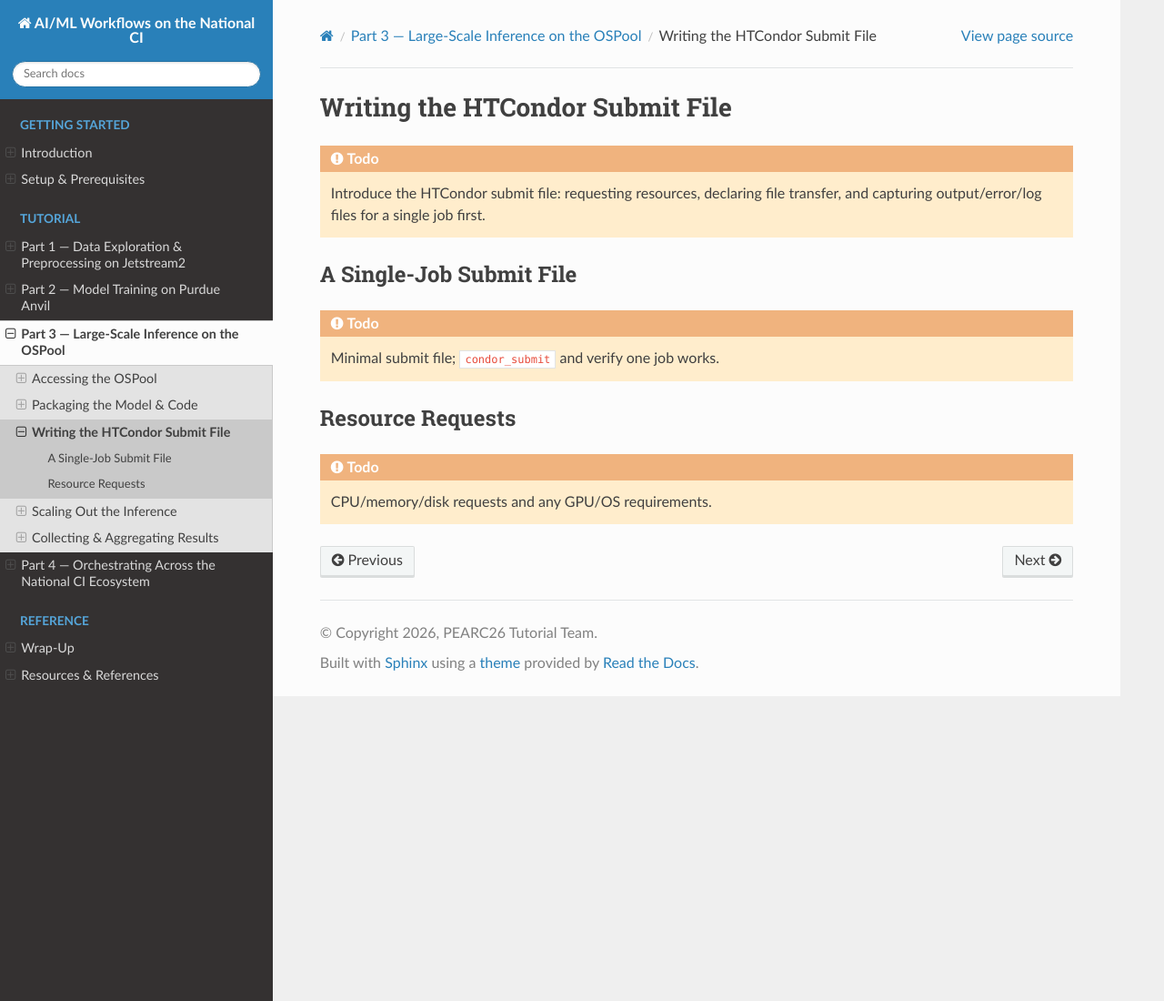
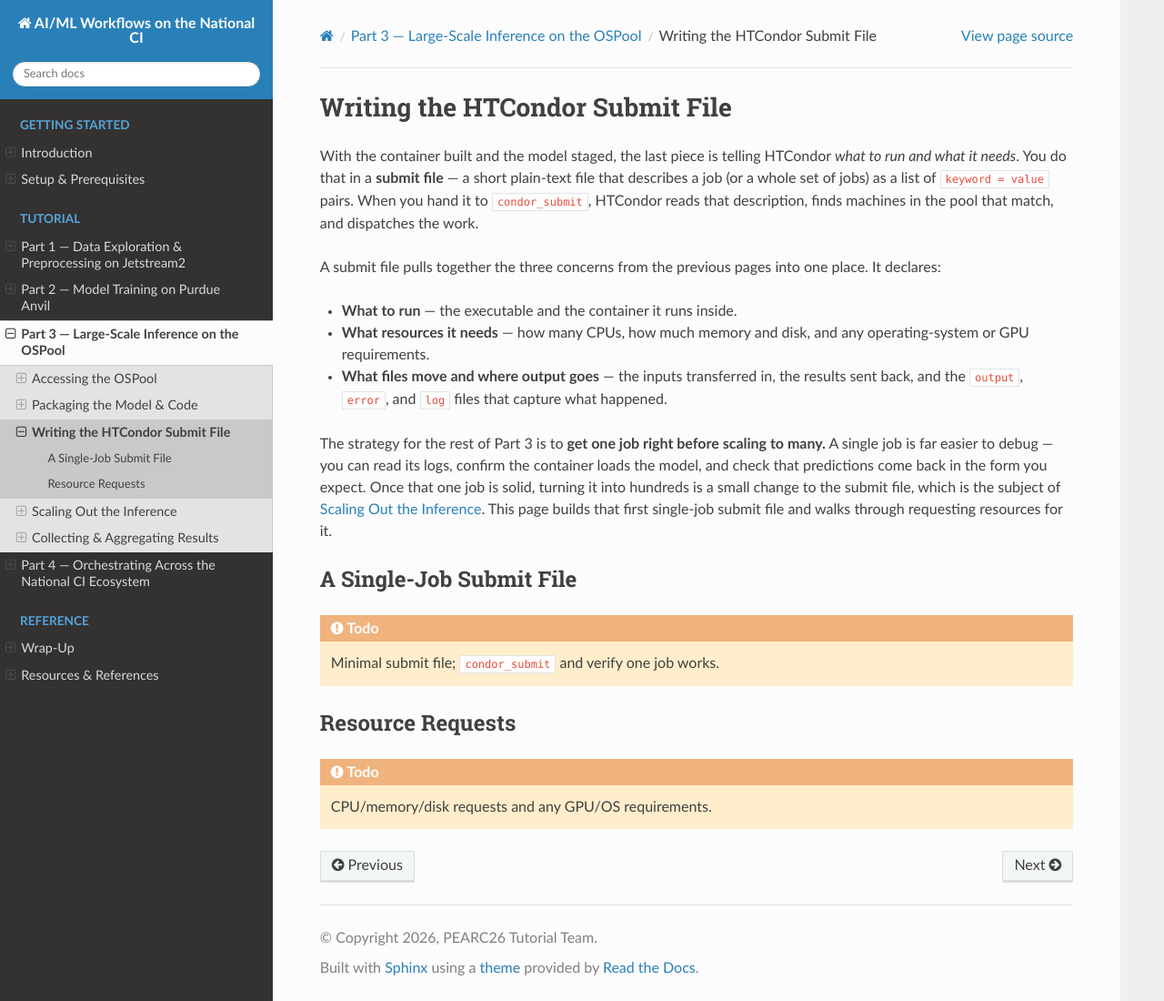
Before and after one commit to dmora127/PEARC26-AIML-on-National-CI, a Sphinx documentation site: the page built from docs/source/part3-ospool/submit-file.rst, in a window 1280 px wide and 1100 px high. Shown: the whole window at 91% size. Built offline with Sphinx 7.4.7 and the Read the Docs theme 3.1.0, drawn with Linux system fonts in a browser that asks for light colours.

Commit message:
documentation on HTCondor submit file, detailing job configuration and resource requirements

```diff
--- a/docs/source/part3-ospool/submit-file.rst
+++ b/docs/source/part3-ospool/submit-file.rst
@@ -1,10 +1,28 @@
 Writing the HTCondor Submit File
 ================================
 
-.. todo::
+With the container built and the model staged, the last piece is telling
+HTCondor *what to run and what it needs*. You do that in a **submit file** — a
+short plain-text file that describes a job (or a whole set of jobs) as a list of
+``keyword = value`` pairs. When you hand it to ``condor_submit``, HTCondor reads
+that description, finds machines in the pool that match, and dispatches the work.
 
-   Introduce the HTCondor submit file: requesting resources, declaring file
-   transfer, and capturing output/error/log files for a single job first.
+A submit file pulls together the three concerns from the previous pages into one
+place. It declares:
+
+- **What to run** — the executable and the container it runs inside.
+- **What resources it needs** — how many CPUs, how much memory and disk, and any
+  operating-system or GPU requirements.
+- **What files move and where output goes** — the inputs transferred in, the
+  results sent back, and the ``output``, ``error``, and ``log`` files that
+  capture what happened.
+
+The strategy for the rest of Part 3 is to **get one job right before scaling to
+many.** A single job is far easier to debug — you can read its logs, confirm the
+container loads the model, and check that predictions come back in the form you
+expect. Once that one job is solid, turning it into hundreds is a small change to
+the submit file, which is the subject of :doc:`scaling-out`. This page builds
+that first single-job submit file and walks through requesting resources for it.
 
 A Single-Job Submit File
 ------------------------
```
